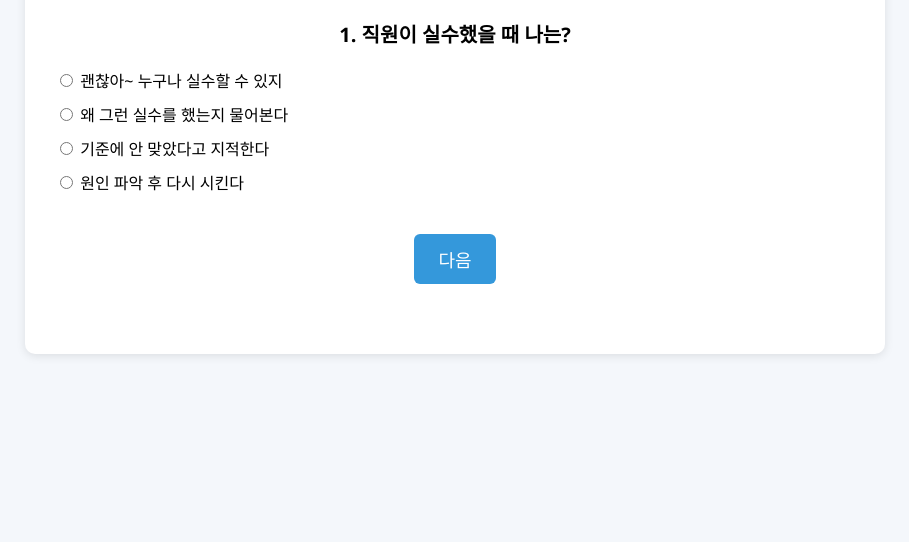
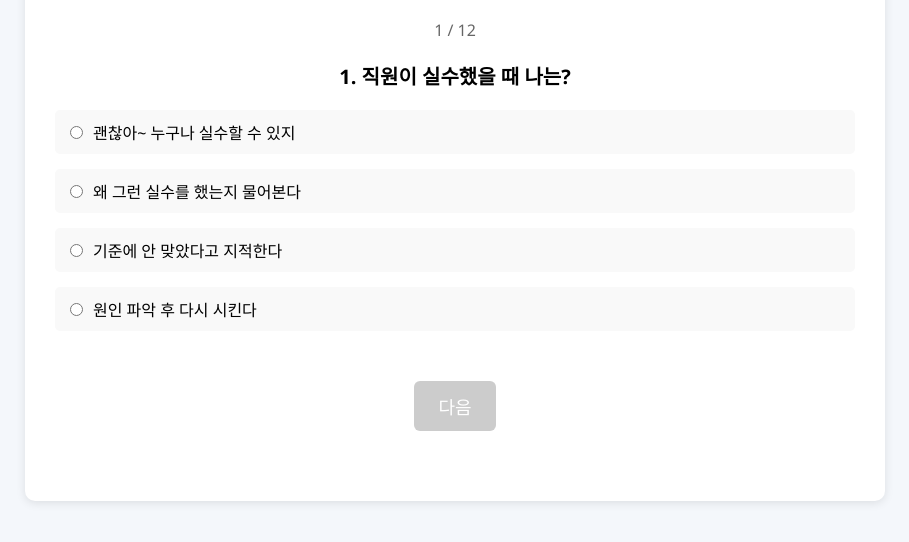
Before and after one commit to bcshine/leadership_WebApp, a plain HTML site: page index.html in a window 1280 px wide. Shown: the part 120-662 px from the top of the page, without its empty margins (185-1094 px from the left). Drawn offline with Linux system fonts and the light colour scheme.

Commit message:
클로드 수정

```diff
--- a/index.html
+++ b/index.html
@@ -6,7 +6,7 @@
   <title>소상공인 리더십 자가진단</title>
   <style>
     body {
-      font-family: 'Segoe UI', sans-serif;
+      font-family: 'Segoe UI', 'Noto Sans KR', sans-serif;
       background: #f4f7fb;
       margin: 0;
       padding: 20px;
@@ -25,11 +25,24 @@
       font-weight: bold;
       margin: 20px 0;
     }
-    .options label {
+    .options {
+      margin: 20px 0;
+    }
+    .option-label {
       display: block;
-      margin: 10px 0;
+      margin: 15px 0;
+      padding: 10px;
       text-align: left;
       cursor: pointer;
+      background: #f9f9f9;
+      border-radius: 5px;
+      transition: background 0.3s;
+    }
+    .option-label:hover {
+      background: #f0f0f0;
+    }
+    .option-label input[type="radio"] {
+      margin-right: 10px;
     }
     button {
       margin-top: 30px;
@@ -43,6 +56,10 @@
     }
     button:hover {
       background: #2980b9;
+    }
+    button:disabled {
+      background: #cccccc;
+      cursor: not-allowed;
     }
     .result {
       font-size: 32px;
@@ -65,15 +82,21 @@
     .guide h3 {
       color: #2980b9;
     }
+    .progress {
+      margin-bottom: 20px;
+      font-size: 16px;
+      color: #666;
+    }
   </style>
 </head>
 <body>
   <div class="container">
     <h1>소상공인 리더십 자가진단</h1>
     <div id="quiz">
+      <div id="progress" class="progress"></div>
       <div id="questionBox" class="question"></div>
       <div id="optionsBox" class="options"></div>
-      <button id="nextBtn">다음</button>
+      <button id="nextBtn" disabled>다음</button>
     </div>
     <div id="finalMessage" class="question" style="display:none;">수고하셨습니다. 결과를 보겠습니다.</div>
     <div id="result" class="result"></div>
@@ -144,25 +167,35 @@
     const result = document.getElementById("result");
     const desc = document.getElementById("desc");
     const allGuides = document.getElementById("allGuides");
+    const progress = document.getElementById("progress");
 
     function showQuestion(index) {
+      progress.innerText = `${index + 1} / ${questions.length}`;
       questionBox.innerText = `${index + 1}. ${questions[index]}`;
       optionsBox.innerHTML = "";
       selected = null;
+      nextBtn.disabled = true;
+
       for (let i = 0; i < 4; i++) {
         const label = document.createElement("label");
+        label.className = "option-label";
+
         const input = document.createElement("input");
         input.type = "radio";
         input.name = "option";
         input.value = types[i];
-        input.onclick = () => selected = types[i];
+        input.onclick = function() {
+          selected = types[i];
+          nextBtn.disabled = false;
+        };
+
         label.appendChild(input);
-        label.append(" " + options[index][i]);
+        label.appendChild(document.createTextNode(options[index][i]));
         optionsBox.appendChild(label);
       }
     }
 
-    nextBtn.addEventListener("click", () => {
+    nextBtn.addEventListener("click", function() {
       if (!selected) {
         alert("답변을 선택해주세요.");
         return;
@@ -178,14 +211,16 @@
         finalMessage.style.display = "block";
 
         const topType = Object.keys(scores).reduce((a, b) => scores[a] > scores[b] ? a : b);
-        setTimeout(() => {
+
+        setTimeout(function() {
           result.innerHTML = `🎯 당신의 리더십 유형은 <span style="color:#2980b9">${topType}</span> 입니다.`;
           desc.innerHTML = `
             <p style="font-size:22px;"><strong>💪 강점:</strong> ${descriptions[topType].강점}</p>
             <p style="font-size:22px;"><strong>🛠 개선할 점:</strong> ${descriptions[topType].개선}</p>
           `;
           allGuides.innerHTML = `<hr><h2 style="text-align:center;">📘 리더십 유형별 전체 가이드북</h2>`;
-          for (let type of types) {
+
+          types.forEach(function(type) {
             allGuides.innerHTML += `
               <div class="guide">
                 <h3>${type} 리더 가이드북</h3>
@@ -193,12 +228,15 @@
                 <p><strong>🛠 개선할 점:</strong> ${descriptions[type].개선}</p>
               </div>
             `;
-          }
+          });
         }, 1000);
       }
     });
 
-    showQuestion(currentQuestion);
+    // 페이지 로드 시 첫 번째 질문 표시
+    window.onload = function() {
+      showQuestion(currentQuestion);
+    };
   </script>
 </body>
 </html>
```
